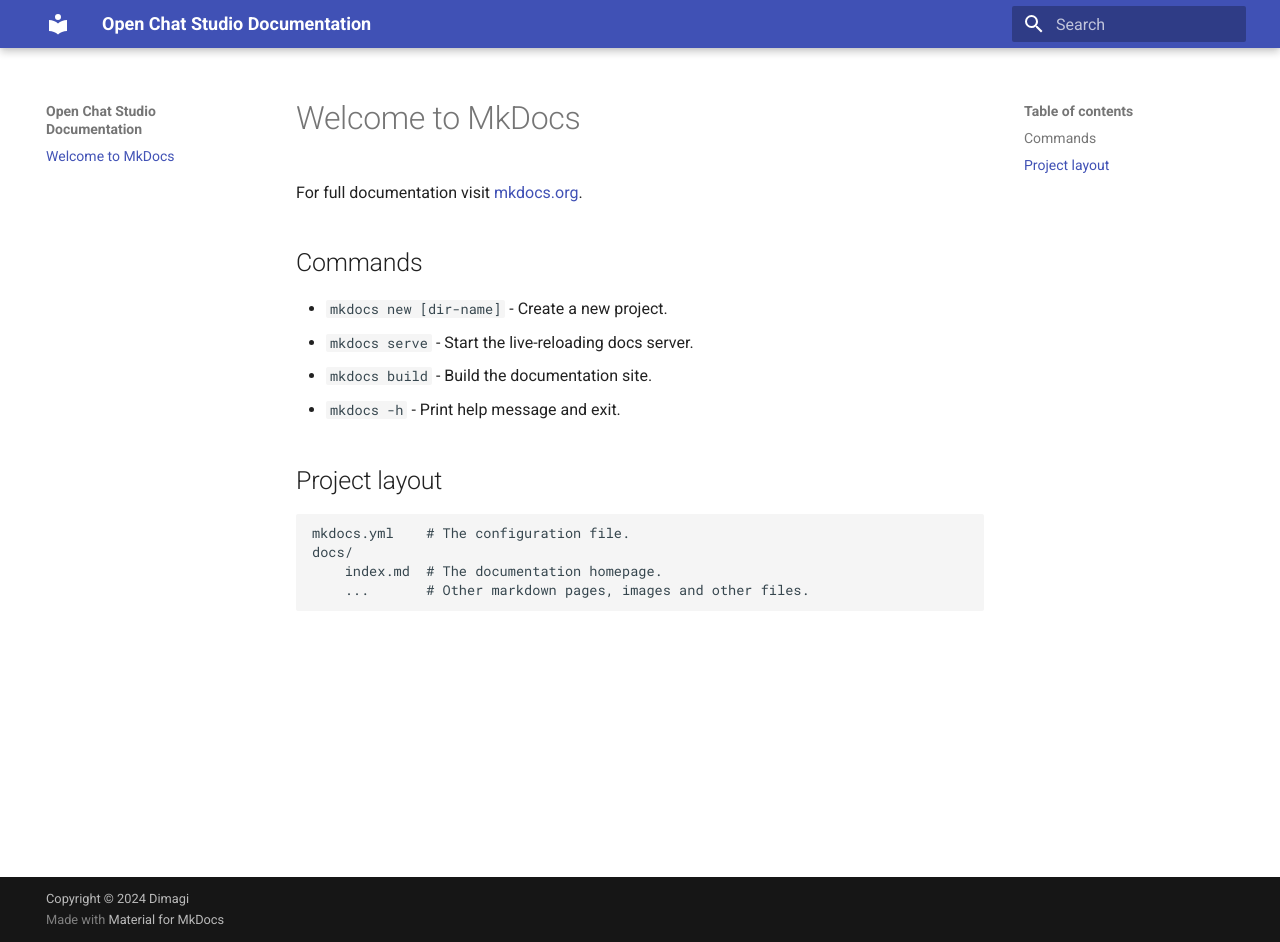
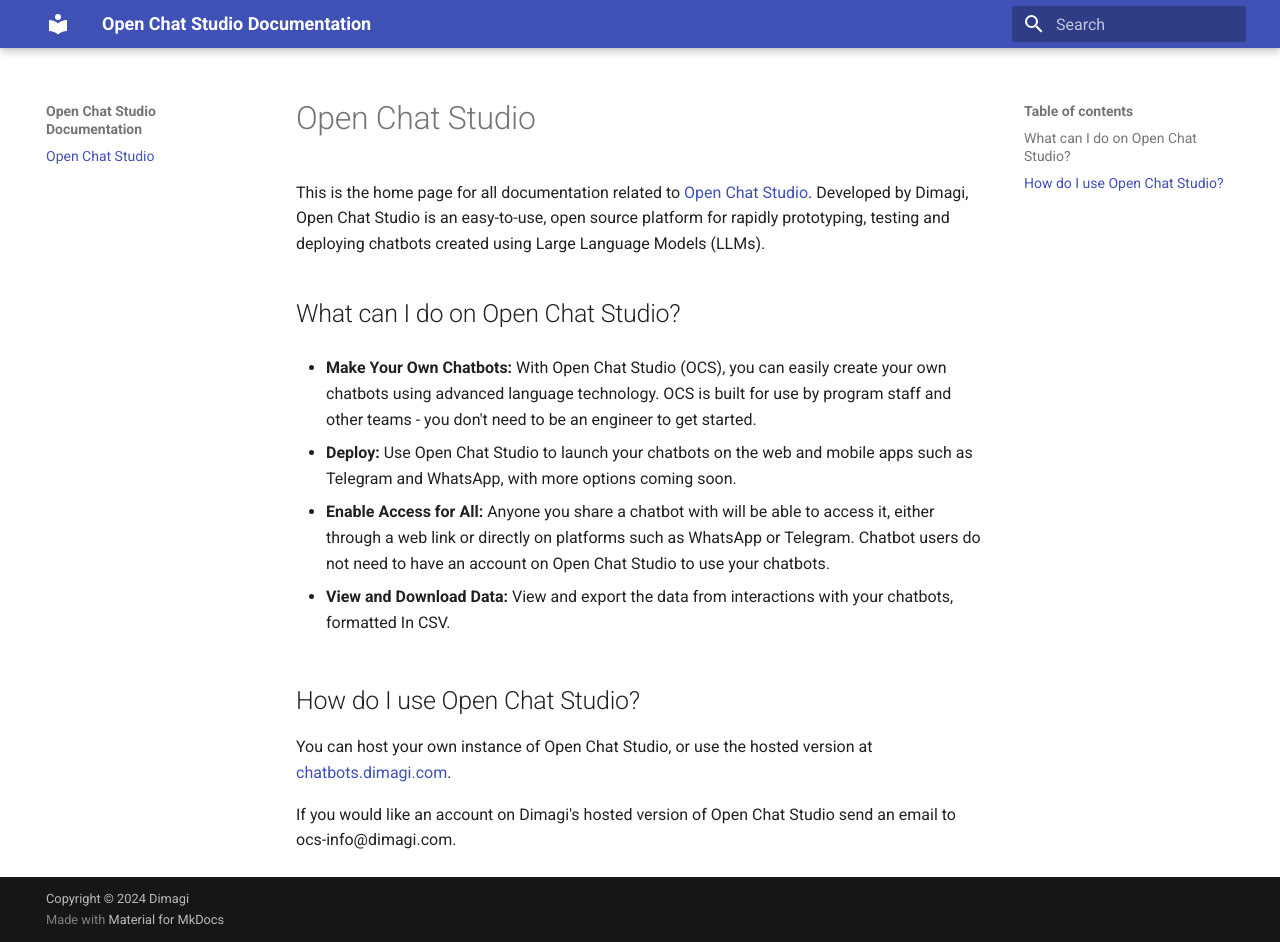
Before and after one commit to dimagi/open-chat-studio-docs, an MkDocs documentation site: the page built from docs/index.md, in a window 1280 px wide and 942 px high. Built offline with MkDocs 1.6.1 and Material for MkDocs 9.7.7, drawn with Linux system fonts in a browser that asks for light colours.

Commit message:
update index

```diff
--- a/docs/index.md
+++ b/docs/index.md
@@ -1,17 +1,30 @@
-# Welcome to MkDocs
+# Open Chat Studio
 
-For full documentation visit [mkdocs.org](https://www.mkdocs.org).
+This is the home page for all documentation related to [Open Chat Studio](https://github.com/dimagi/open-chat-studio).
+Developed by Dimagi, Open Chat Studio is an easy-to-use, open source platform for rapidly prototyping, testing and
+deploying chatbots created using Large Language Models (LLMs).
 
-## Commands
+## What can I do on Open Chat Studio?
 
-* `mkdocs new [dir-name]` - Create a new project.
-* `mkdocs serve` - Start the live-reloading docs server.
-* `mkdocs build` - Build the documentation site.
-* `mkdocs -h` - Print help message and exit.
+* **Make Your Own Chatbots:** With Open Chat Studio (OCS), you can easily create your own chatbots using advanced
+  language technology. OCS is built for use by program staff and other teams - you don't need to be an engineer to get
+  started.
 
-## Project layout
+* **Deploy:** Use Open Chat Studio to launch your chatbots on the web and mobile apps such as Telegram and WhatsApp,
+  with more
+  options coming soon.
 
-    mkdocs.yml    # The configuration file.
-    docs/
-        index.md  # The documentation homepage.
-        ...       # Other markdown pages, images and other files.
+* **Enable Access for All:** Anyone you share a chatbot with will be able to access it, either through a web link or
+  directly
+  on platforms such as WhatsApp or Telegram. Chatbot users do not need to have an account on Open Chat Studio to use
+  your
+  chatbots.
+
+* **View and Download Data:** View and export the data from interactions with your chatbots, formatted In CSV.
+
+## How do I use Open Chat Studio?
+
+You can host your own instance of Open Chat Studio, or use the hosted version
+at [chatbots.dimagi.com](https://chatbots.dimagi.com/).
+
+If you would like an account on Dimagi's hosted version of Open Chat Studio send an email to ocs-info@dimagi.com.
```
